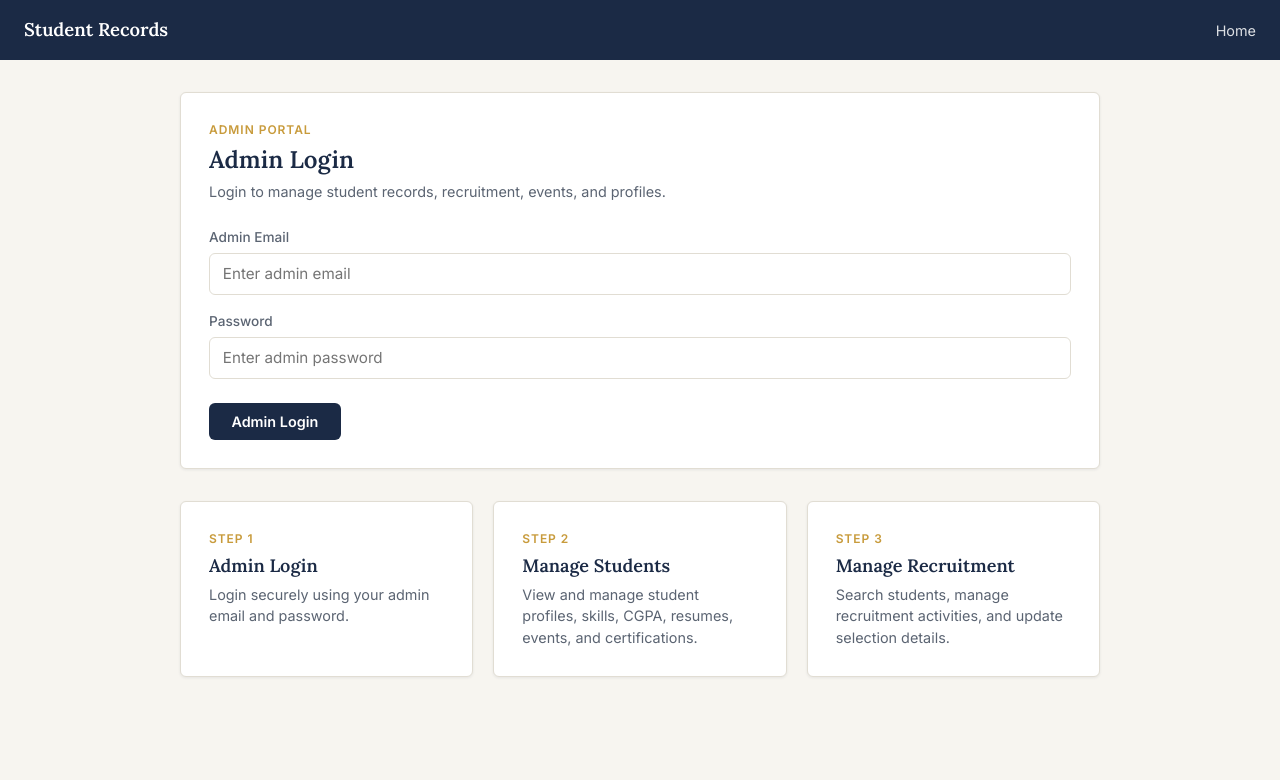
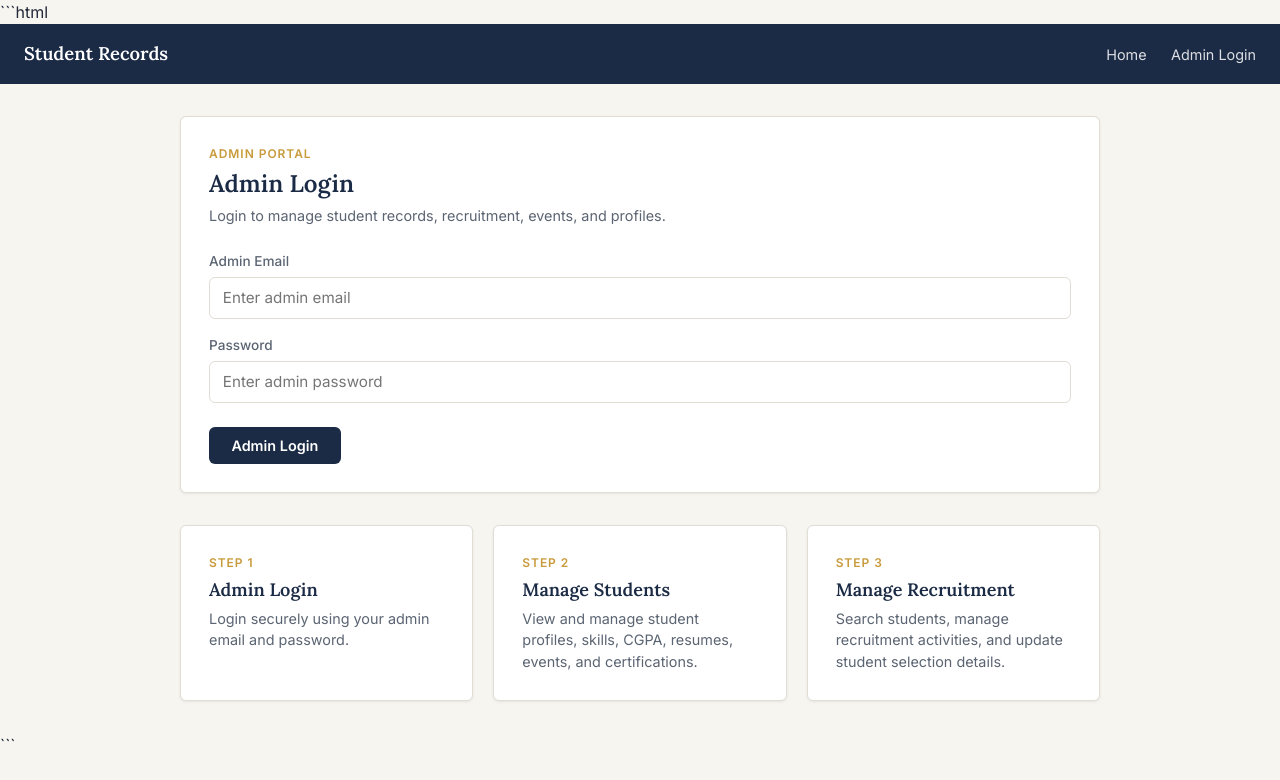
Before and after one commit to mufeedhdev/recruitment-resume-filter, a plain HTML site: page frontend/recruiter/pages/adindex.html in a window 1280 px wide. Drawn offline with Linux system fonts and the light colour scheme; files that its build step writes are made by us from their sources.

Commit message:
Added admin side structure

````diff
--- a/frontend/recruiter/pages/adindex.html
+++ b/frontend/recruiter/pages/adindex.html
@@ -1,31 +1,46 @@
+```html
 <!DOCTYPE html>
 <html lang="en">
+
 <head>
+
   <meta charset="UTF-8">
+
   <meta name="viewport" content="width=device-width, initial-scale=1.0">
 
-<title>Admin Portal — Student Records</title>
+  <title>Admin Login — Student Records</title>
 
-<link rel="stylesheet" href="shared/css/common.css">
+  <!-- Reference to common CSS -->
+  <link rel="stylesheet" href="../../shared/css/common.css">
+
 </head>
 
 <body>
+
+  <!-- Navigation Bar -->
 
   <nav class="navbar">
 
     <span class="brand">Student Records</span>
 
     <div>
+
+      <!-- Reference to index.html -->
       <a href="../index.html">Home</a>
+
+      <a href="login.html">Admin Login</a>
 
     </div>
 
   </nav>
 
 
+  <!-- Main Container -->
+
   <div class="container">
 
-  <!-- Admin Login Section -->
+
+    <!-- Admin Login Card -->
 
     <div class="card">
 
@@ -38,9 +53,14 @@
       </p>
 
 
+      <!-- Login Form -->
+
       <form action="#" method="post" style="margin-top: 1.5rem;">
 
+        <!-- Email -->
+
         <div>
+
           <label for="email">Admin Email</label>
 
           <input
@@ -50,8 +70,11 @@
             placeholder="Enter admin email"
             required
           >
+
         </div>
 
+
+        <!-- Password -->
 
         <div style="margin-top: 1rem;">
 
@@ -68,9 +91,13 @@
         </div>
 
 
+        <!-- Login Button -->
+
         <div class="mt-2" style="margin-top: 1.5rem;">
 
-        <button type="submit" class="btn btn-primary">
+          <button
+            type="submit"
+            class="btn btn-primary">
             Admin Login
           </button>
 
@@ -92,7 +119,8 @@
       "
     >
 
-    <!-- Step 1 -->
+
+      <!-- Feature 1 -->
 
       <div class="card">
 
@@ -107,7 +135,7 @@
       </div>
 
 
-    <!-- Step 2 -->
+      <!-- Feature 2 -->
 
       <div class="card">
 
@@ -123,7 +151,7 @@
       </div>
 
 
-    <!-- Step 3 -->
+      <!-- Feature 3 -->
 
       <div class="card">
 
@@ -133,10 +161,11 @@
 
         <p style="color: var(--text-muted); margin-top: 0.4rem; font-size: 0.9rem;">
           Search students, manage recruitment activities,
-        and update selection details.
+          and update student selection details.
         </p>
 
       </div>
+
 
     </div>
 
@@ -144,4 +173,6 @@
 
 
 </body>
+
 </html>
+```
````
Lines whose indentation alone changed are shown as unchanged.
